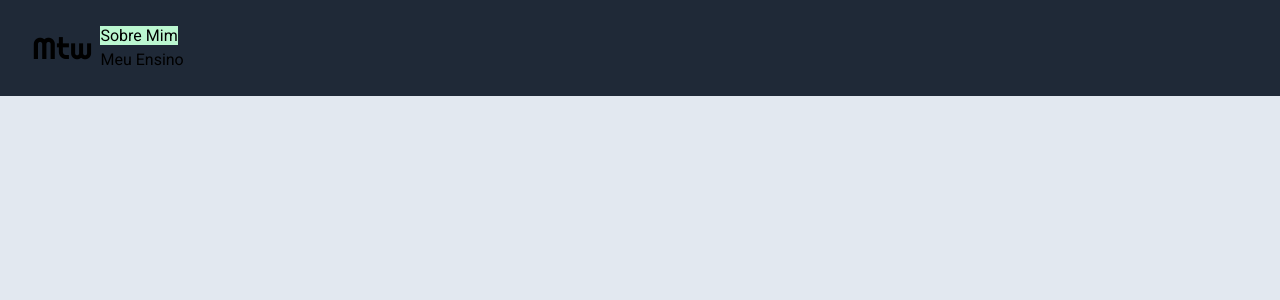
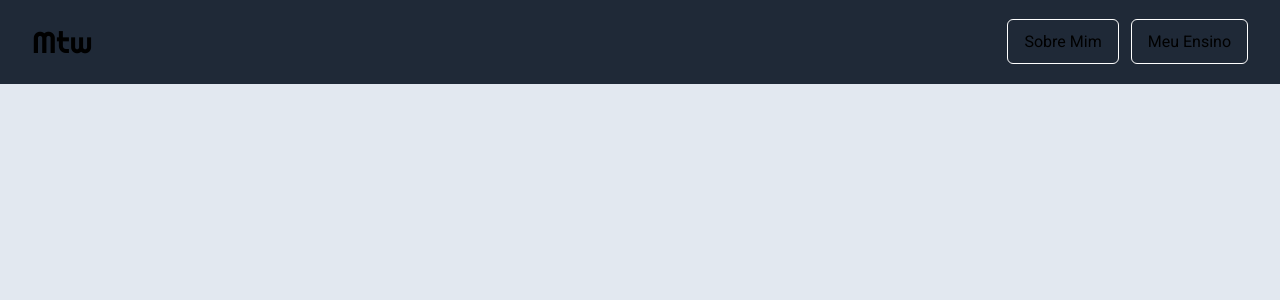
Before and after one commit to MatheusMoselli/personal-site, a Next.js app: page / in a window 1280 px wide. Shown: the top 300 px of the page. Built offline with nearby package versions, Linux system fonts and the light colour scheme.

Commit message:
fix: color fixes

```diff
--- a/src/components/Header/HeaderNav/HeaderNavItem/index.tsx
+++ b/src/components/Header/HeaderNav/HeaderNavItem/index.tsx
@@ -3,7 +3,7 @@ import { HeaderNavItemProps } from "./types";
 export function HeaderNavItem(props: HeaderNavItemProps) {
     return (
         <li>
-            <a href={props.href} className={`${props.active ? 'bg-green-200' : 'bg-transparent'}`}>{props.title}</a>
+            <a href={props.href} className={`text-base border-white border px-4 py-3 rounded-md hover:border-orange-700 transition-colors`}>{props.title}</a>
         </li>
     )
 }
--- a/src/components/Header/HeaderNav/index.tsx
+++ b/src/components/Header/HeaderNav/index.tsx
@@ -3,8 +3,8 @@ import { HeaderNavProps } from "./types";
 
 export function HeaderNav(props: HeaderNavProps) {
     return (
-    <nav className="">
-        <ul>
+    <nav>
+        <ul className="flex flex-row gap-3">
             <HeaderNavItem
                 title="Sobre Mim"
                 href="#about-me"
--- a/src/components/Header/index.tsx
+++ b/src/components/Header/index.tsx
@@ -5,7 +5,7 @@ const righteous = Righteous({ weight: "400", subsets: ["latin"] })
 
 export function Header() {
     return (
-        <header className="bg-gray-800 w-full flex flex-row items-center gap-2 px-8 py-6 max-h-24">
+        <header className="bg-gray-800 w-full flex flex-row items-center justify-between gap-2 px-8 py-6 max-h-24">
             <h1 className={`text-3xl ${righteous.className}`}>Mtw</h1>
 
             <HeaderNav />
```
